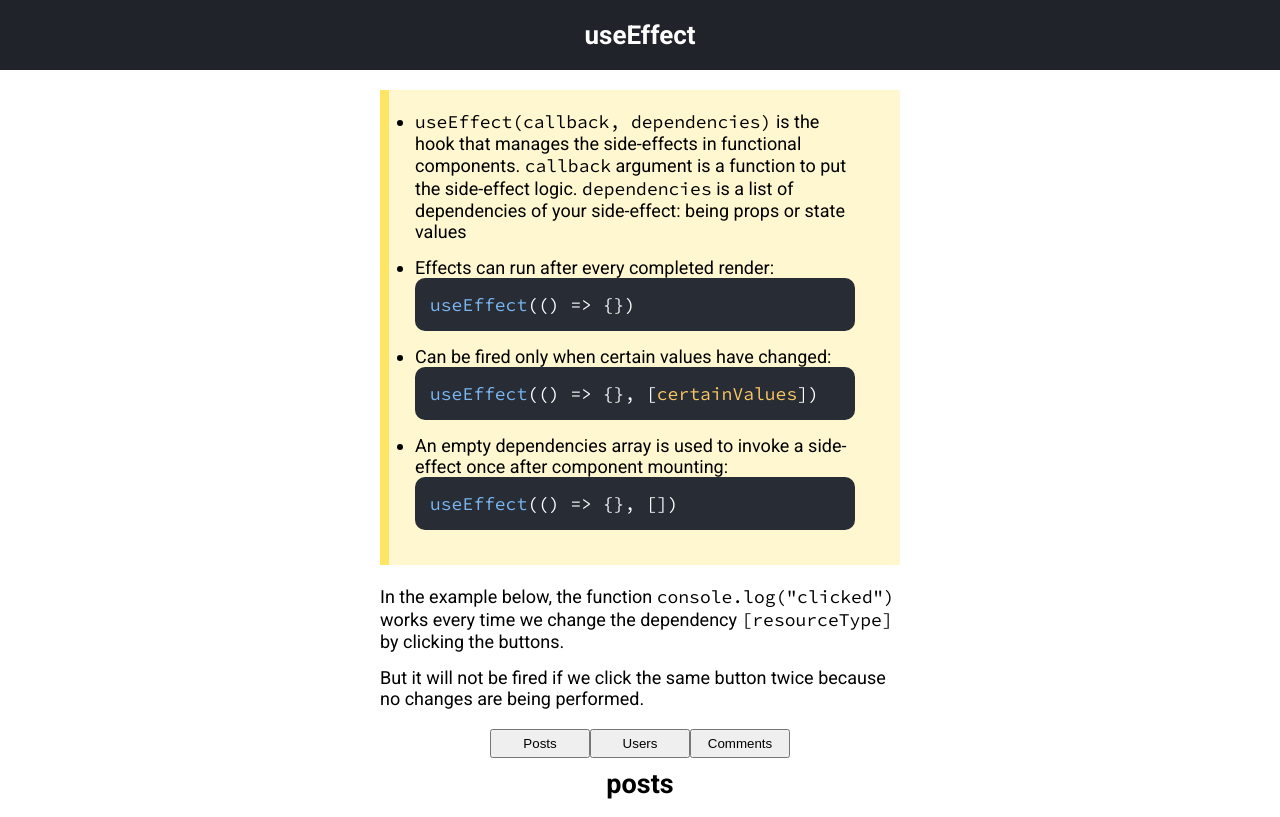
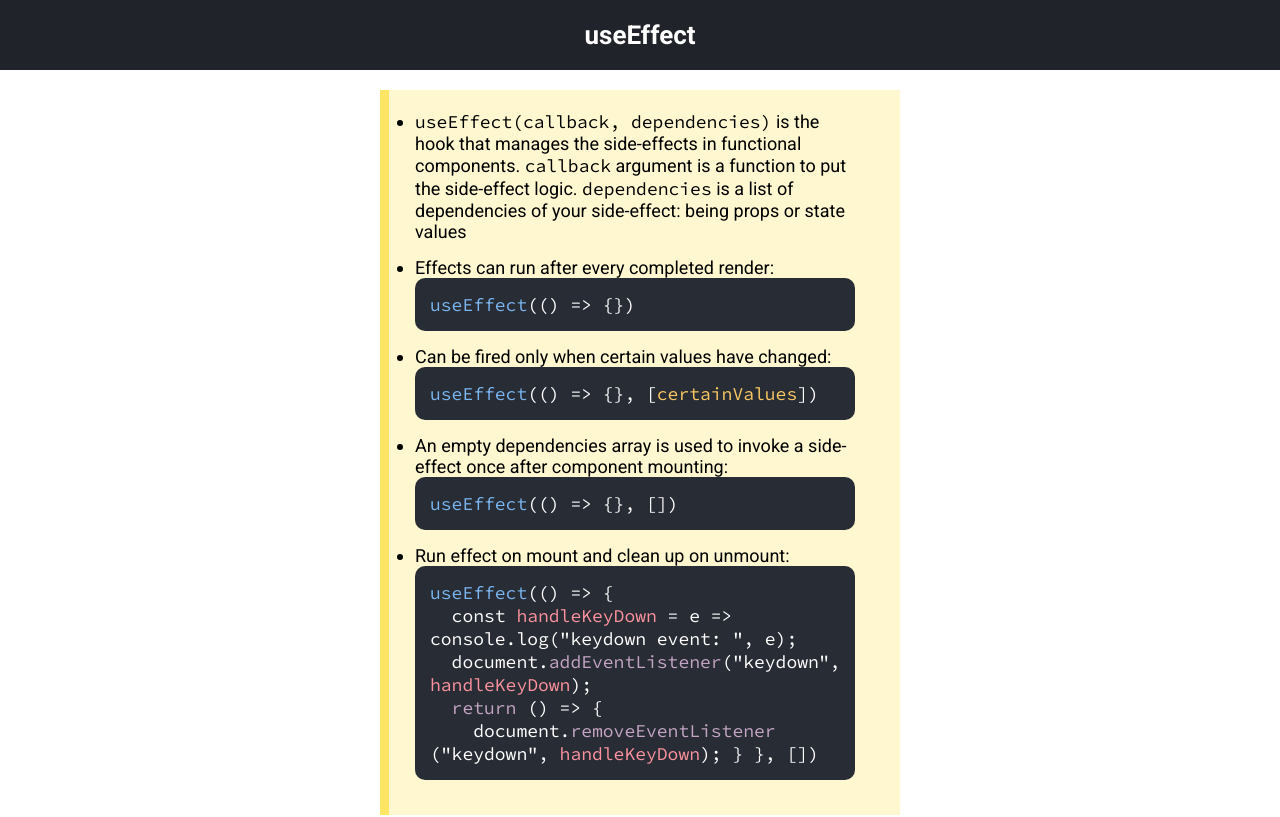
Before and after one commit to YanaKarpliuk/react-hooks, a React (Create React App) app: page /use-effect-hook in a window 1280 px wide. Shown: the top 817 px of the page. Built offline with nearby package versions, Linux system fonts and the light colour scheme.

Commit message:
updated useEffect

```diff
--- a/src/pages/UseEffectHook.js
+++ b/src/pages/UseEffectHook.js
@@ -46,6 +46,19 @@ export default function UseEffectHook() {
               <span className="code-text-blue">useEffect</span>(() =&#62;
               &#123;&#125;, [])
             </p>
+            <li style={{ marginBottom: "0" }}>
+              Run effect on mount and clean up on unmount:
+            </li>
+            <p className="code-text" style={{ margin: "0 0 15px 0" }}>
+              <span className="code-text-blue">useEffect</span>(() =&#62;
+              &#123;
+              <br/>&nbsp;&nbsp;const <span className="code-text-red">handleKeyDown</span> = e =&#62; console.log("keydown event: ", e);
+              <br/>&nbsp;&nbsp;document.<span className="code-text-violet">addEventListener</span>("keydown", <span className="code-text-red">handleKeyDown</span>);
+              <br/>&nbsp;&nbsp;<span className="code-text-violet">return</span> () =&#62; &#123;
+              <br/>&nbsp;&nbsp;&nbsp;&nbsp;document.<span className="code-text-violet">removeEventListener</span> ("keydown", <span className="code-text-red">handleKeyDown</span>);
+              &#125;
+              &#125;, [])
+            </p>
           </ul>
         </div>
         <div className="section-explanation">
```
